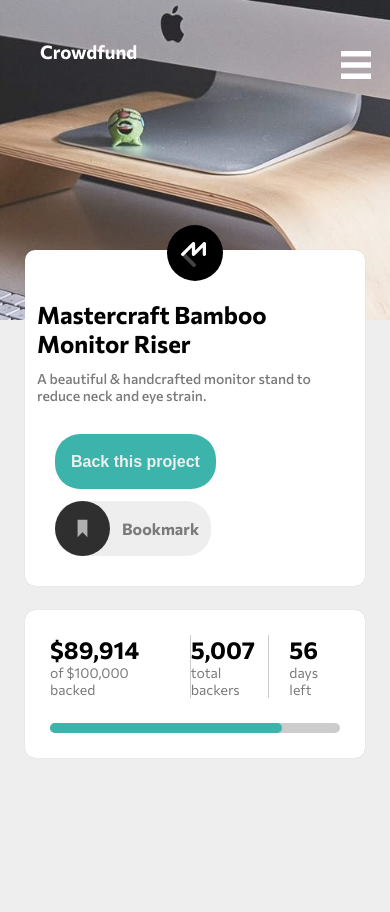
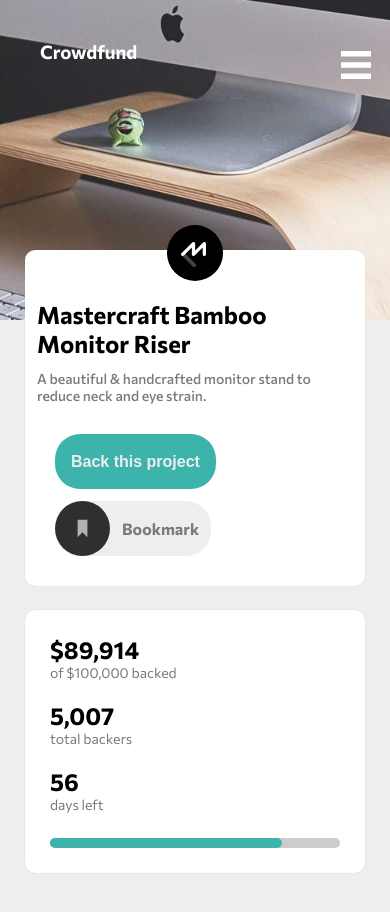
Before and after one commit to FelipePinha/Projeto-Crowdfund, a React (Vite) app: page / in a window 390 px wide. Shown: the top 912 px of the page. Built offline with nearby package versions, Linux system fonts and the light colour scheme.

Commit message:
responsive corrections

```diff
--- a/src/components/BacksData/InfoCard/InfoCard.styles.js
+++ b/src/components/BacksData/InfoCard/InfoCard.styles.js
@@ -11,7 +11,7 @@ export const CardStyles = styled.section`
     flex-direction: column;
     justify-content: center;
     row-gap: 25px;
-    margin: 180px auto;
+    margin: 190px auto;
     padding: 25px;
 
     @media (max-width: 768px) {
--- a/src/components/BacksData/InfoContainer/InfoContainer.styles.js
+++ b/src/components/BacksData/InfoContainer/InfoContainer.styles.js
@@ -4,6 +4,7 @@ export const Container = styled.div`
     width: 100%;
     display: flex;
     justify-content: space-around;
+    gap: 20px;
 
     div:nth-child(1) {
         border-right: 1px solid #ccc;
@@ -13,4 +14,17 @@ export const Container = styled.div`
         border-left: 1px solid #ccc;
         padding-left: 20px;
     }
+
+    @media (max-width: 768px) {
+        flex-direction: column;
+
+        div:nth-child(1) {
+            border-right: none;
+            padding-right: 0;
+        }
+        div:nth-child(3) {
+            border-left: none;
+            padding-left: 0;
+        }
+    }
 `
--- a/src/components/Banner/Banner.styles.js
+++ b/src/components/Banner/Banner.styles.js
@@ -2,6 +2,6 @@ import styled from "styled-components";
 import HeroDesktop from '../../assets/image-hero-desktop.jpg'
 
 export const BannerContainer = styled.div`
-    height: 20em;
+    height: 20rem;
     background: url(${HeroDesktop}) center center/cover no-repeat;
 `
--- a/src/components/Nav/Burger/Burger.styles.js
+++ b/src/components/Nav/Burger/Burger.styles.js
@@ -5,6 +5,7 @@ export const StyleBurger = styled.div`
     position: fixed;
     top: 6%;
     right: 5%;
+    z-index: 2;
     cursor: pointer;
 
     @media (max-width: 768px){
--- a/src/components/Nav/RightNav/RightNav.styles.js
+++ b/src/components/Nav/RightNav/RightNav.styles.js
@@ -21,6 +21,7 @@ export const NavList = styled.ul`
         top: 4rem;
         right: 3rem;
         display: ${props => props.menuIsOpen};
+        z-index: 2;
 
         li a{
             color: #000;
```
